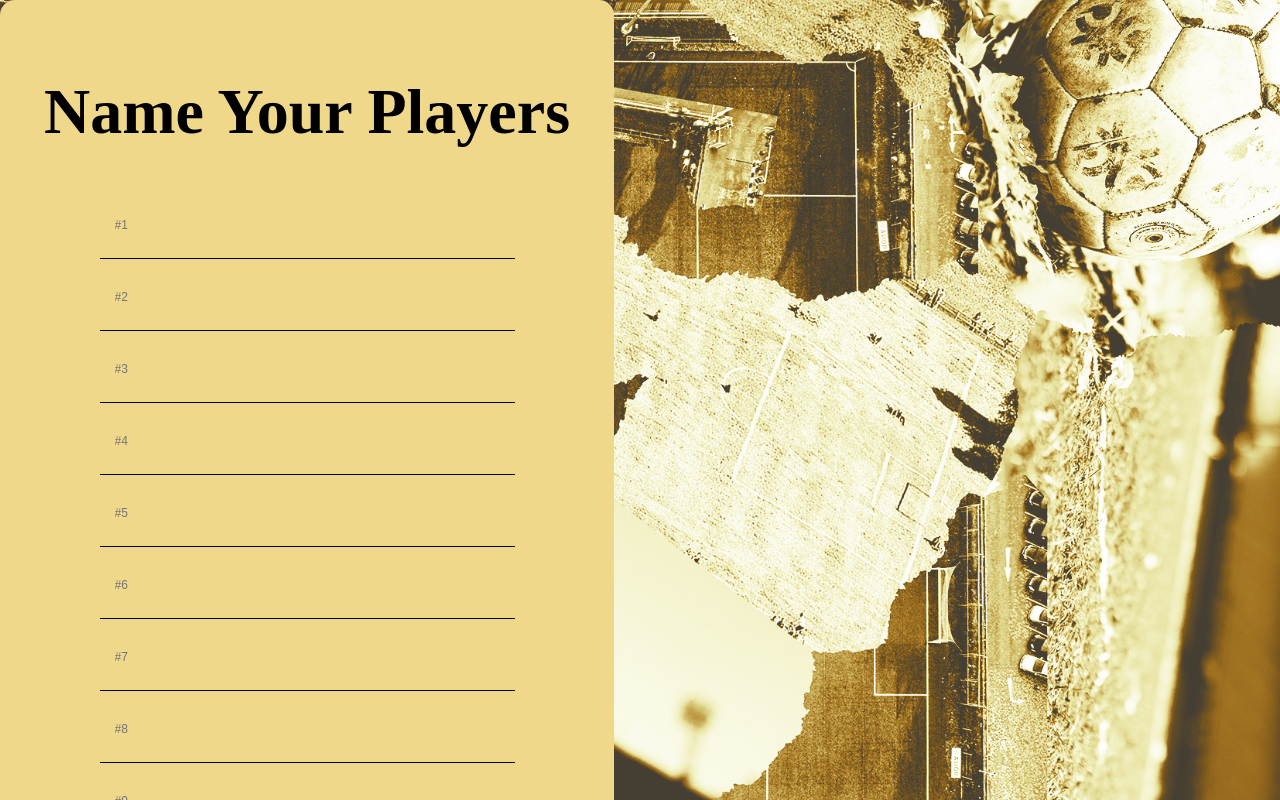
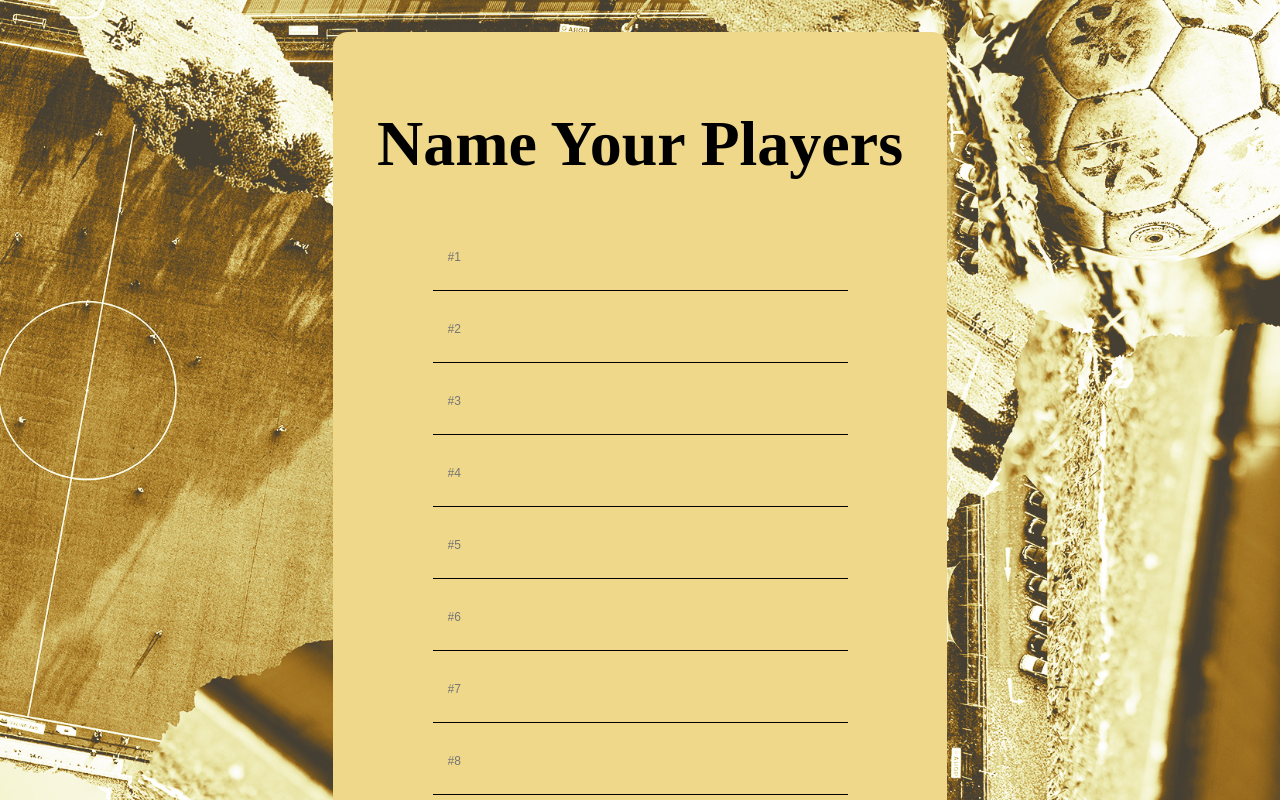
Before and after one commit to hgraceoc/The-Electric-Game-, a React (Create React App) app: page /select in a window 1280 px wide. Built offline with nearby package versions, Linux system fonts and the light colour scheme; a web font is replaced by a local one.

Commit message:
Centered items on Player Platform Page

```diff
--- a/src/App.css
+++ b/src/App.css
@@ -119,6 +119,8 @@ html,body {
 	position: relative;
   border-radius: 15px;
   padding: 2rem;
+  margin: auto;
+  margin-top: 2rem;
 }
 
 .playerInputForm::after {
@@ -182,7 +184,8 @@ input {
   height: 700px;
 	width: 550px;
   border-radius: 15px;
-  margin: 2rem;
+  margin: auto;
+  margin-top: 2rem;
   padding: 2rem;
 }
 
```
